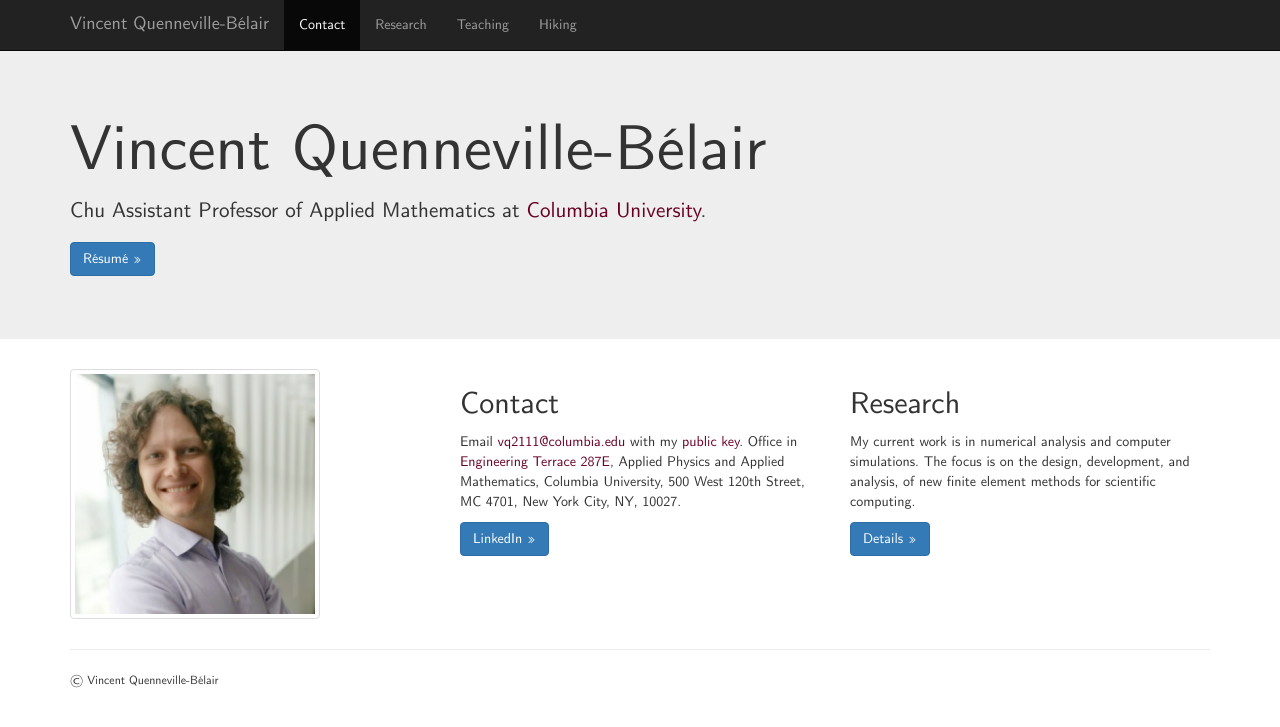
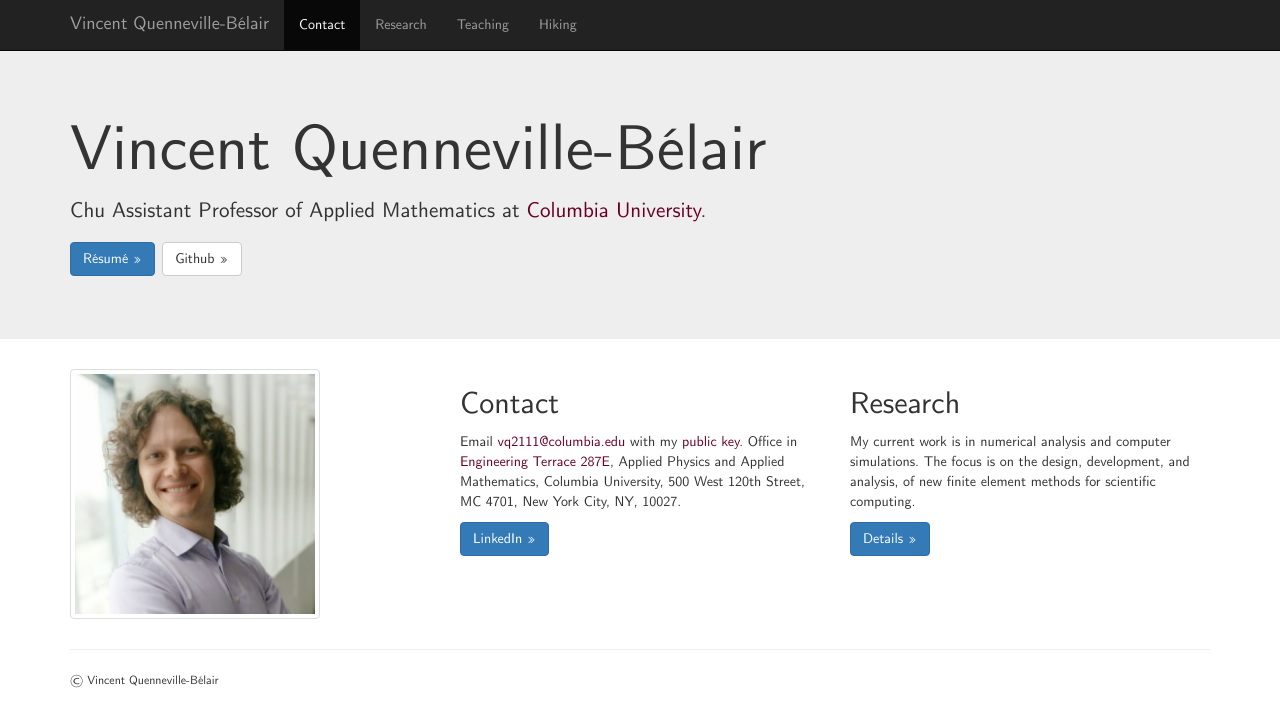
Before and after one commit to vincentqb/vincentqb.github.io.archive, a Jekyll site: the page built from index.html, in a window 1280 px wide. Shown: the top 727 px of the page. Built offline with Jekyll 4.4.1, drawn with Linux system fonts in a browser that asks for light colours; nearby versions of some CDN libraries.

Commit message:
github button on front page.

```diff
--- a/index.html
+++ b/index.html
@@ -40,7 +40,8 @@ layout: default
 <span itemprop="affiliation">
 <a itemprop="url" href="http://apam.columbia.edu/">
 Columbia University</a></span>.
-<p><a class="btn btn-primary" href="docs/vincentqb-resume.pdf" role="button">R&eacute;sum&eacute; &raquo;</a></p>
+<p><a class="btn btn-primary" href="docs/vincentqb-resume.pdf" role="button">R&eacute;sum&eacute; &raquo;</a>
+<a class="btn btn-default" href="https://github.com/vincentqb" role="button">Github &raquo;</a></p></p>
 </p>
 
 </div>
```
